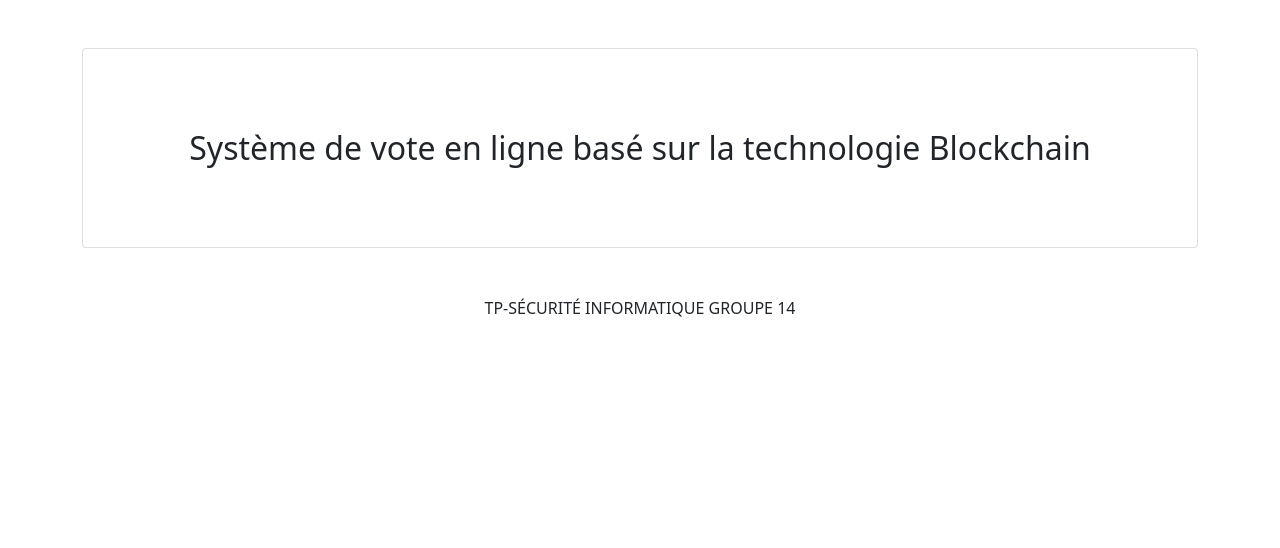
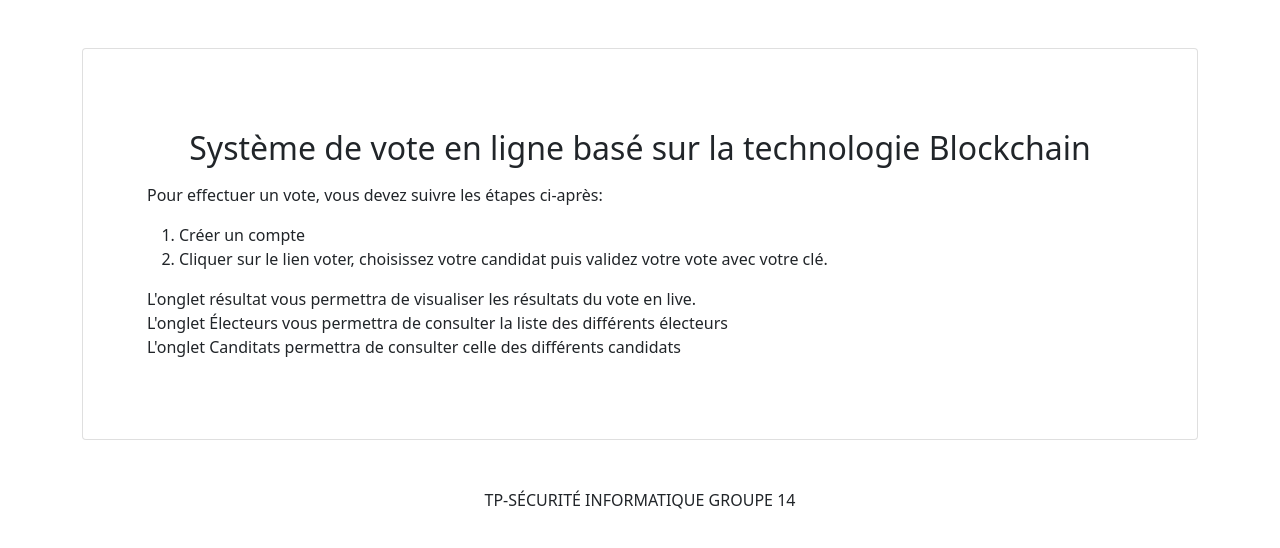
Before and after one commit to jeanNdagui/e-voting, a PHP site: page / in a window 1280 px wide. Shown: the part 56-604 px from the top of the page. Run offline with PHP 8.4, Linux system fonts and the light colour scheme; data that the repository does not hold is empty; some libraries are stand-ins or nearby versions.

Commit message:
add readme

```diff
--- a/src/views/home.php
+++ b/src/views/home.php
@@ -3,7 +3,18 @@
         <div class="card-body">
             <h2 class="card-title text-center my-3">Système de vote en ligne basé sur la technologie Blockchain</h2>
 
+             <p>Pour effectuer un vote, vous devez suivre les étapes ci-après:
+                <ol>
+                    <li>Créer un compte </li>
+                    <li>Cliquer sur le lien voter, choisissez votre candidat puis validez votre vote avec votre clé.</li>
+                </ol>
+             </p>
 
+             <p>
+                L'onglet résultat vous permettra de visualiser les résultats du vote en live.<br>
+                L'onglet Électeurs vous permettra de consulter la liste des différents électeurs<br>
+                L'onglet Canditats permettra de consulter celle des différents candidats
+             </p>
         </div>
     </div>
 </section>
```
Also changed, not shown: README.md.
